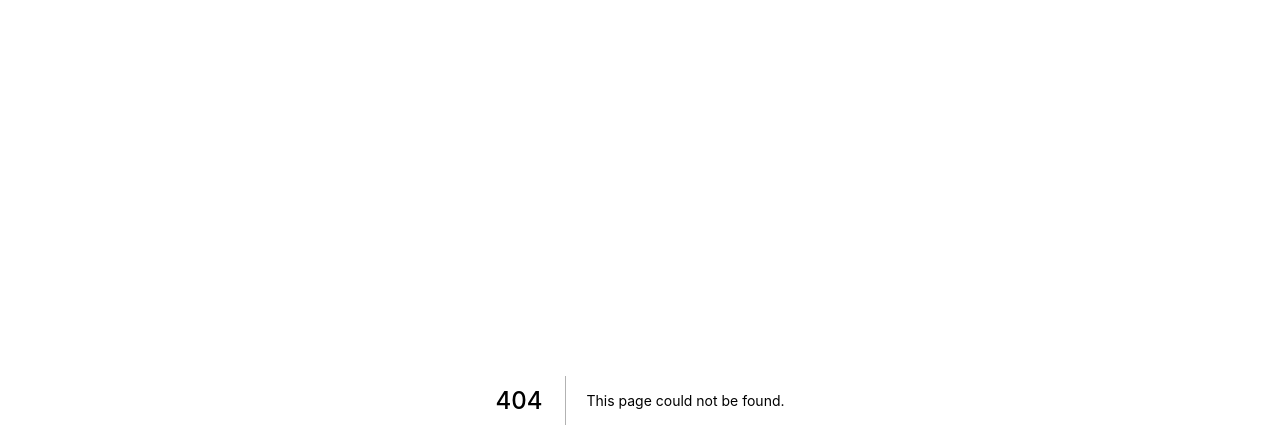
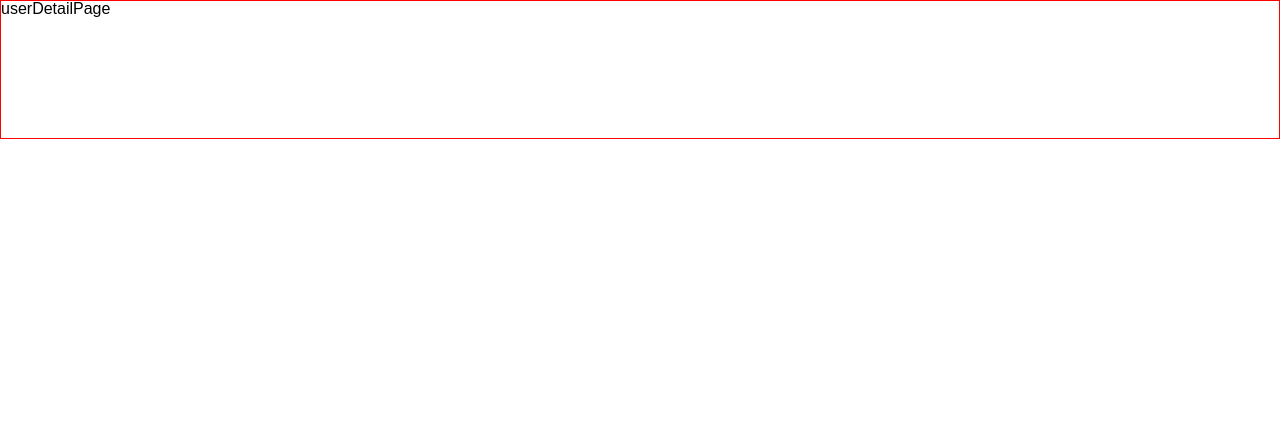
Before and after one commit to jinhengxi/Borikkori, a Next.js app: page /userDetail/userDetailPage in a window 1280 px wide. Before the commit this address had no page. Shown: the top 448 px of the page. Built offline with nearby package versions, Linux system fonts and the light colour scheme.

Commit message:
브랜치 생성

```diff
--- /dev/null
+++ b/pages/userDetail/userDetailPage.js
@@ -0,0 +1,14 @@
+import React from 'react'
+import styled from 'styled-components'
+
+const userDetailPage = () => {
+  return (
+    <Firtsdiv>userDetailPage</Firtsdiv>
+  )
+}
+const Firtsdiv = styled.div`
+height: 138.5px;
+border:1px solid red ;
+`;
+
+export default userDetailPage
```
Also changed, not shown: 2 other files (tests, documents, lock files or other folders).
